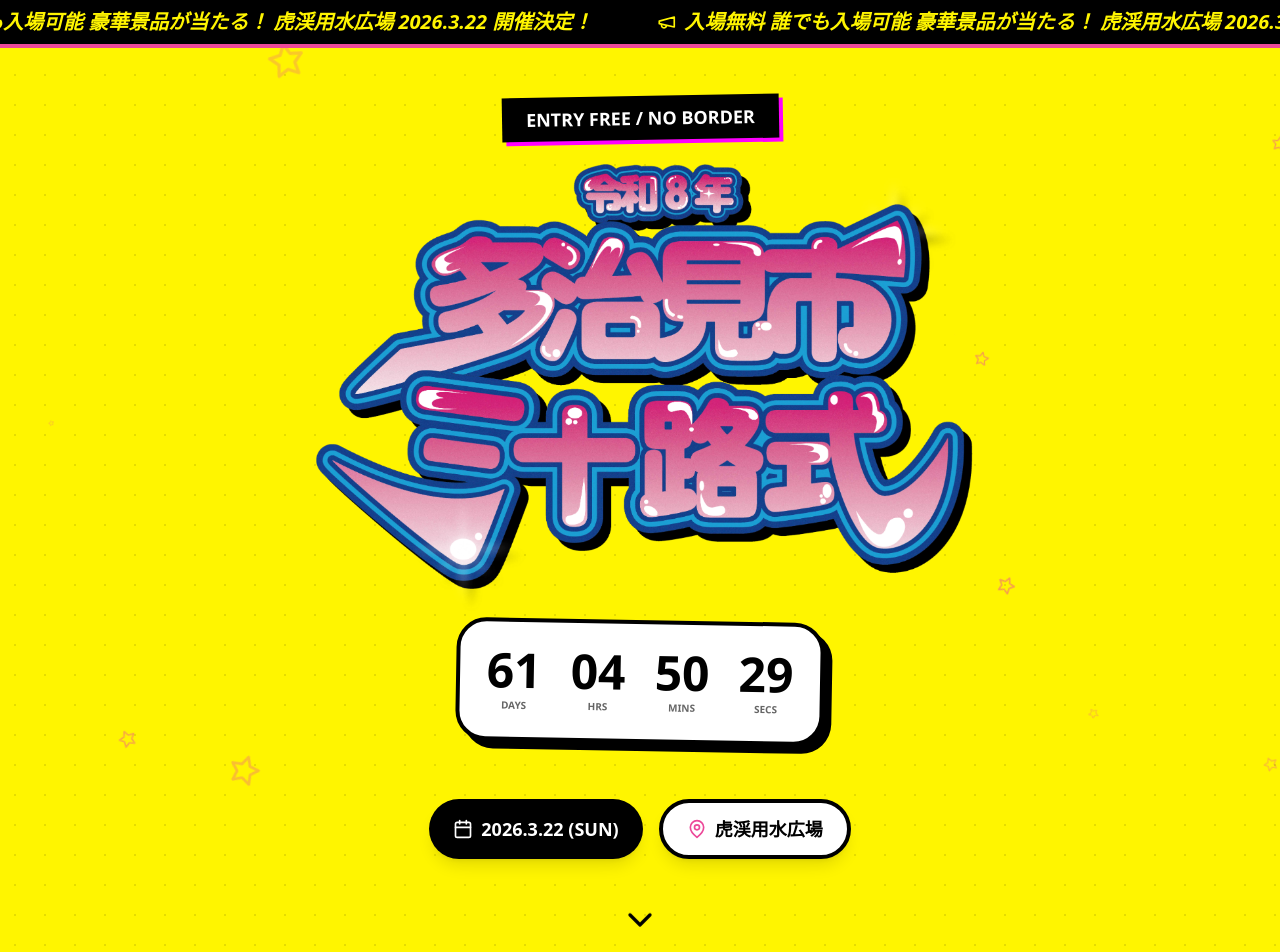
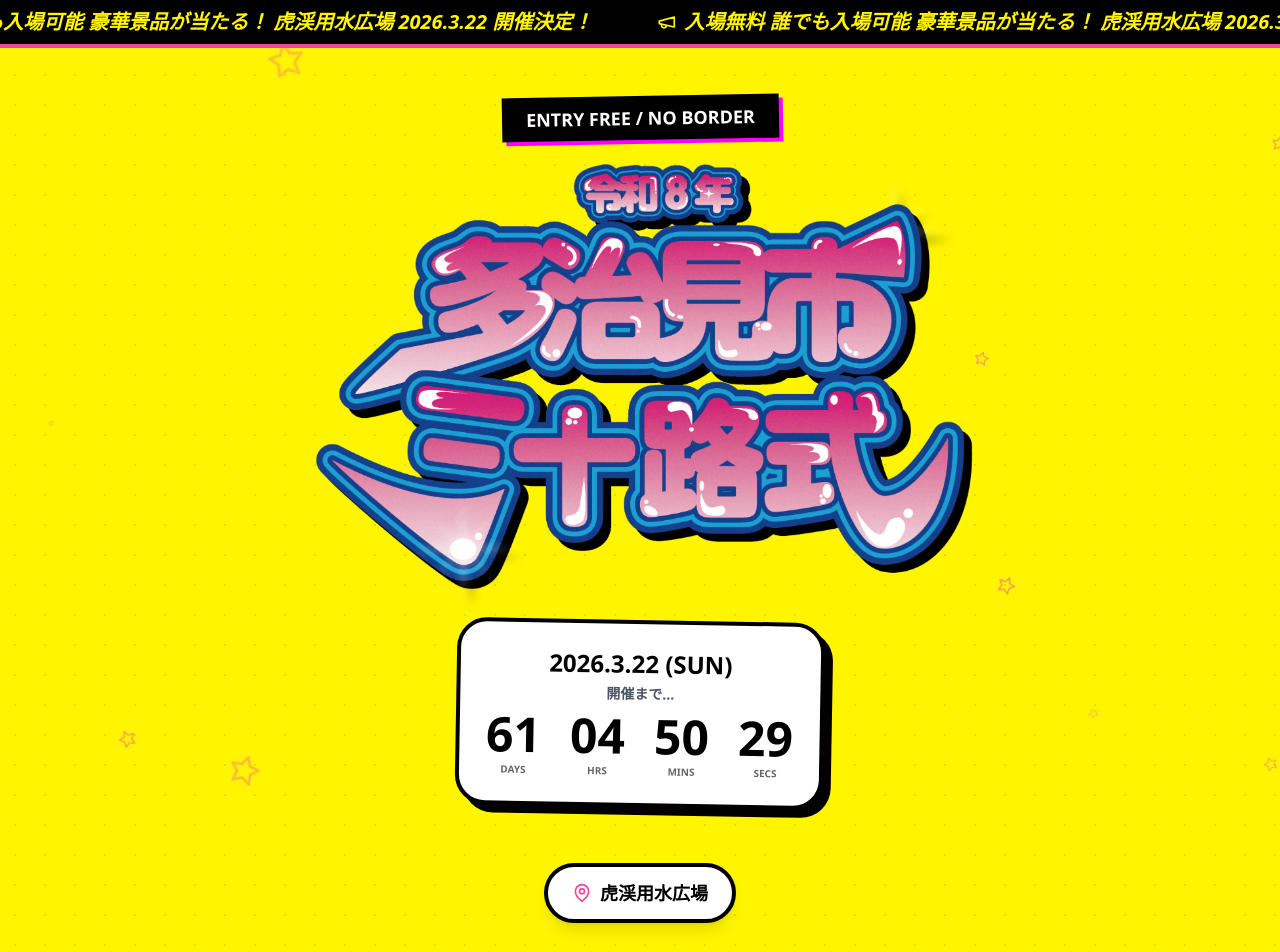
Before and after one commit to reliefhideyori/misoji8, a React (Vite) app: page / in a window 1280 px wide. Shown: the top 952 px of the page. Built offline with nearby package versions, Linux system fonts and the light colour scheme.

Commit message:
ゲストの横並び配置とカウントダウンのテキスト追加

```diff
--- a/src/App.jsx
+++ b/src/App.jsx
@@ -138,6 +138,10 @@ const App = () => {
                     </h1>
 
                     <div className="bg-white border-4 border-black p-4 md:p-6 rounded-[30px] shadow-[8px_8px_0px_#000] rotate-[1deg] inline-block mb-10">
+                        <div className="text-center mb-2 font-black">
+                            <p className="text-2xl mb-1">2026.3.22 (SUN)</p>
+                            <p className="text-sm text-gray-600">開催まで...</p>
+                        </div>
                         <div className="flex gap-4 md:gap-6 justify-center">
                             {[
                                 { label: 'DAYS', value: timeLeft.days },
@@ -154,9 +158,7 @@ const App = () => {
                     </div>
 
                     <div className="flex flex-wrap justify-center gap-4 mt-4 mb-8">
-                        <div className="bg-black text-white px-6 py-3 rounded-full font-black text-lg flex items-center gap-2 shadow-lg">
-                            <Calendar size={20} /> 2026.3.22 (SUN)
-                        </div>
+                        {/* Date moved to above countdown */}
                         <div className="bg-white border-4 border-black px-6 py-3 rounded-full font-black text-lg flex items-center gap-2 shadow-lg">
                             <MapPin className="text-pink-500" size={20} /> 虎渓用水広場
                         </div>
@@ -178,7 +180,7 @@ const App = () => {
                         <Sparkles className="text-pink-500" /> GUESTS
                     </h2>
 
-                    <div className="grid md:grid-cols-2 gap-12">
+                    <div className="grid grid-cols-2 gap-4 md:gap-12">
                         {guests.map((guest, idx) => (
                             <div key={idx} className="relative group">
                                 <div className="absolute inset-0 bg-black rounded-3xl translate-x-3 translate-y-3" />
```
